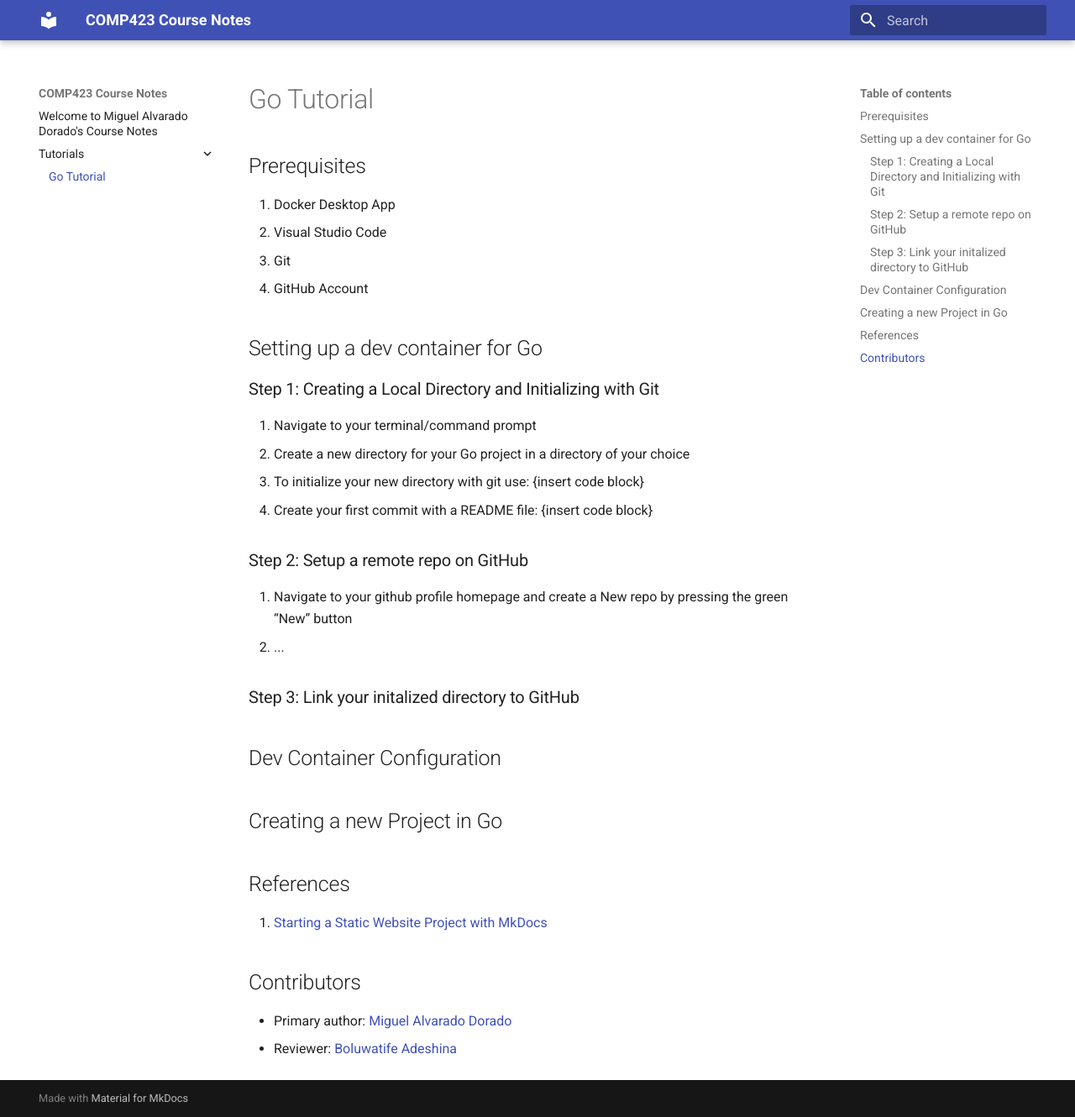
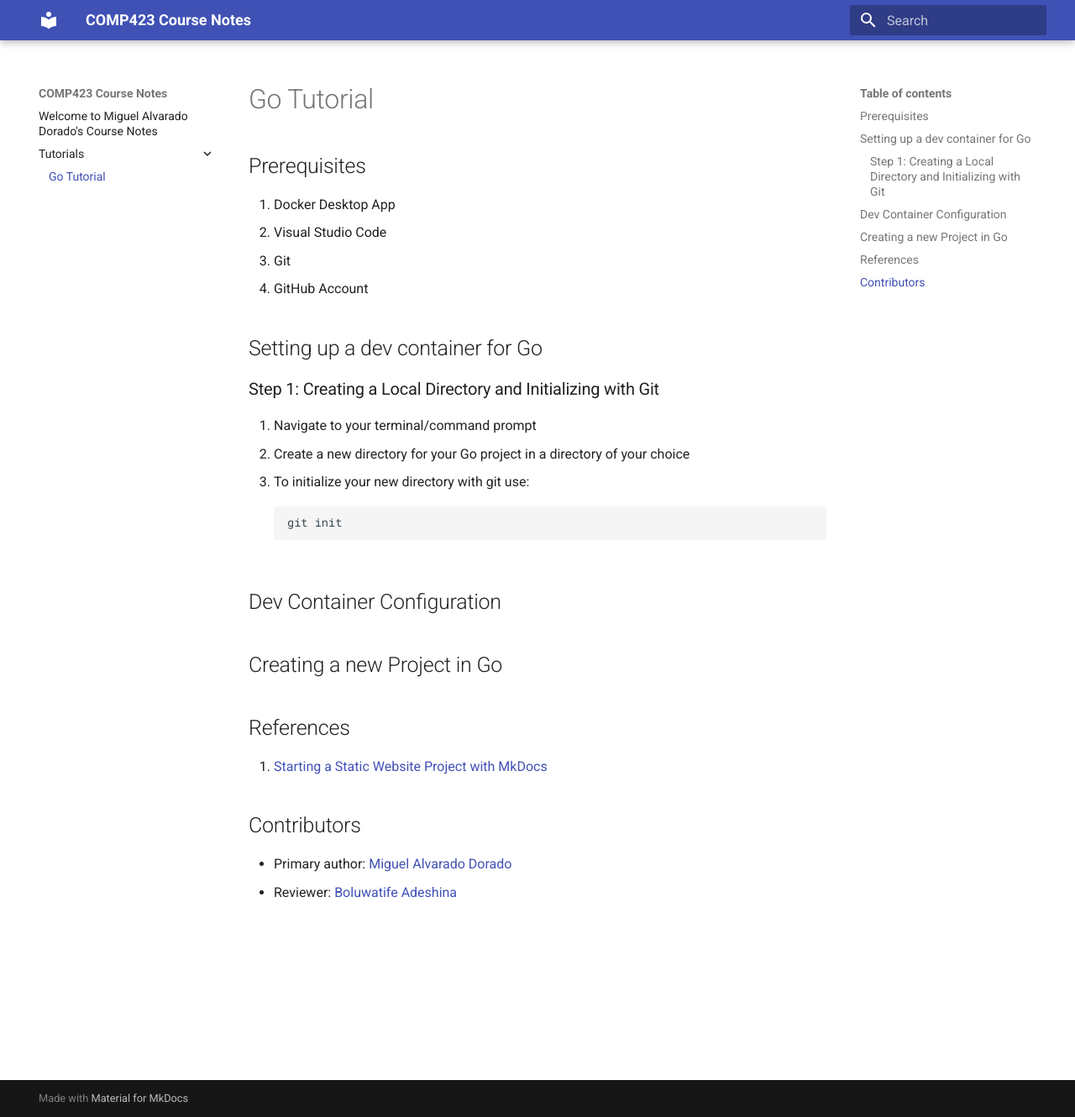
Before and after one commit to miguelaa123/comp423-course-notes, an MkDocs documentation site: the page built from docs/tutorials/go-setup.md, in a window 1280 px wide and 1330 px high. Shown: the whole window at 84% size. Built offline with MkDocs 1.6.1 and Material for MkDocs 9.7.7, drawn with Linux system fonts in a browser that asks for light colours.

Commit message:
Got rid of README and Github sections as they didn't pertain to the goals of the tutorial. Added code block and slighly improved code readability.

````diff
--- a/docs/tutorials/go-setup.md
+++ b/docs/tutorials/go-setup.md
@@ -1,23 +1,28 @@
 # Go Tutorial
+
 ## Prerequisites
 1. Docker Desktop App
 2. Visual Studio Code
 3. Git
 4. GitHub Account
+
 ## Setting up a dev container for Go
+
 ### Step 1: Creating a Local Directory and Initializing with Git
 1. Navigate to your terminal/command prompt
 2. Create a new directory for your Go project in a directory of your choice
-3. To initialize your new directory with git use: {insert code block}
-4. Create your first commit with a README file: {insert code block}
-### Step 2: Setup a remote repo on GitHub
-1. Navigate to your github profile homepage and create a New repo by pressing the green “New” button
-2. ...
-### Step 3: Link your initalized directory to GitHub
+3. To initialize your new directory with git use:
+```bash
+git init
+```
+
 ## Dev Container Configuration
+
 ## Creating a new Project in Go
+
 ## References
 1. [Starting a Static Website Project with MkDocs](https://comp423-25s.github.io/resources/MkDocs/tutorial/#step-2-add-requirementstxt-python-dependency-configuration)
+
 ## Contributors
 * Primary author: [Miguel Alvarado Dorado](https://github.com/miguelaa123)
 * Reviewer: [Boluwatife Adeshina](https://github.com/boluwatifeda)
````
